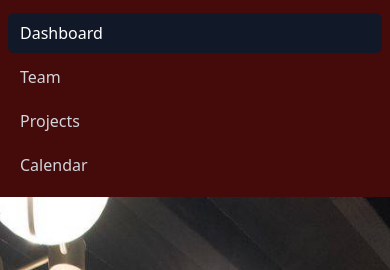
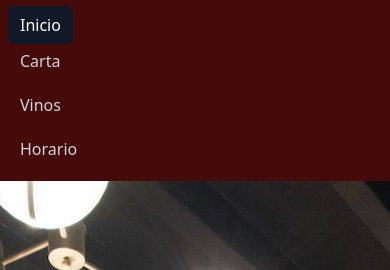
Before and after one commit to Tonim06/WebRestaurant, a website: page src/index.html in a window 390 px wide. Both pictures are taken after a click on the button "Open main menu". Shown: the part 59-329 px from the top of the page. Drawn offline with nearby package versions, Linux system fonts and the light colour scheme; files that its build step writes are made by us from their sources.

Commit message:
navArreglo

```diff
--- a/src/index.html
+++ b/src/index.html
@@ -17,7 +17,7 @@
       <div class="relative flex h-16 items-center justify-between">
         <div class="absolute inset-y-0 left-0 flex items-center sm:hidden">
           <!-- Mobile menu button-->
-          <button type="button"
+          <button id="toggleButton" type="button"
             class="relative inline-flex items-center justify-center rounded-md p-2 text-gray-400 hover:bg-gray-700 hover:text-white focus:outline-none focus:ring-2 focus:ring-inset focus:ring-white"
             aria-controls="mobile-menu" aria-expanded="false">
             <span class="absolute -inset-0.5"></span>
@@ -78,17 +78,17 @@
     </div>
 
     <!-- Mobile menu, show/hide based on menu state. -->
-    <div class="sm:hidden" id="mobile-menu">
+    <div class="sm:hidden hidden" id="mobile-menu">
       <div class="space-y-1 px-2 pb-3 pt-2">
         <!-- Current: "bg-gray-900 text-white", Default: "text-gray-300 hover:bg-gray-700 hover:text-white" -->
-        <a href="#" class="bg-gray-900 text-white block rounded-md px-3 py-2 text-base font-medium"
-          aria-current="page">Dashboard</a>
+        <a href="#" class="bg-gray-900 text-white rounded-md px-3 py-2 text-base font-medium"
+          aria-current="page">Inicio</a>
         <a href="#"
-          class="text-gray-300 hover:bg-gray-700 hover:text-white block rounded-md px-3 py-2 text-base font-medium">Team</a>
+          class="text-gray-300 hover:bg-gray-700 hover:text-white block rounded-md px-3 py-2 text-base font-medium">Carta</a>
         <a href="#"
-          class="text-gray-300 hover:bg-gray-700 hover:text-white block rounded-md px-3 py-2 text-base font-medium">Projects</a>
+          class="text-gray-300 hover:bg-gray-700 hover:text-white block rounded-md px-3 py-2 text-base font-medium">Vinos</a>
         <a href="#"
-          class="text-gray-300 hover:bg-gray-700 hover:text-white block rounded-md px-3 py-2 text-base font-medium">Calendar</a>
+          class="text-gray-300 hover:bg-gray-700 hover:text-white block rounded-md px-3 py-2 text-base font-medium">Horario</a>
       </div>
     </div>
   </nav>
@@ -107,8 +107,8 @@
             <p class="mt-6 text-lg leading-8 text-gray-300 text-justify">Explora la fusión de tradición y contemporaneidad en el restaurante emblemático de Palma,
               ofreciendo una experiencia gastronómica versátil, sostenible y atemporal en un ambiente acogedor para los amantes del buen vino</p>
           </div>
+
           <div class="mx-auto mt-10 max-w-2xl lg:mx-0 lg:max-w-none">
-
             <dl class="mt-16 grid grid-cols-1 gap-8 sm:mt-20 sm:grid-cols-2 lg:grid-cols-4">
               <div class="flex flex-col rounded-md bg-red-900 m-auto p-4">
                 <dt class="text-base leading-7 text-gray-300">Offices worldwide</dt>
@@ -160,7 +160,7 @@
       </div>
     </section>
   </main>
-
+<script src="./js/main.js"></script>
 </body>
 
 </html>
--- /dev/null
+++ b/src/js/main.js
@@ -0,0 +1,6 @@
+const toggleButton = document.getElementById('toggleButton');
+
+toggleButton.addEventListener('click', function() {
+    var mobileMenu = document.getElementById('mobile-menu');
+    mobileMenu.classList.toggle('hidden');
+  });
```
